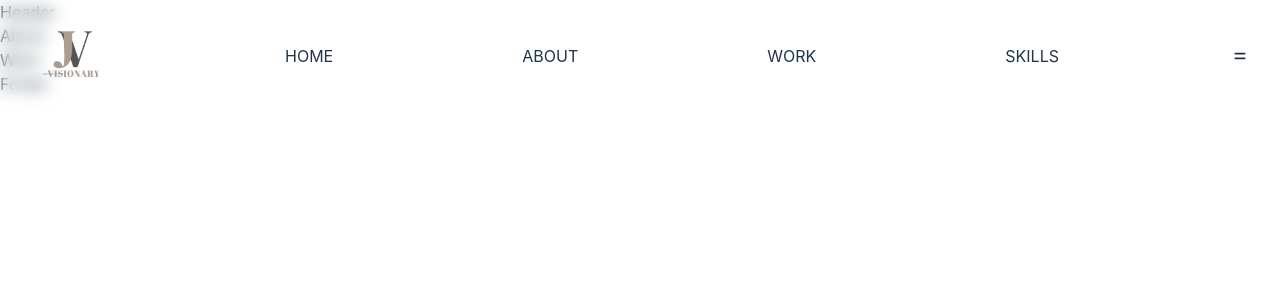
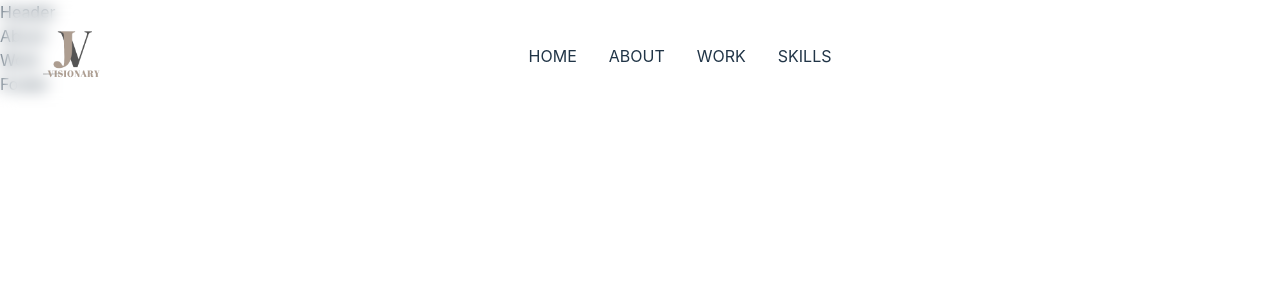
Before and after one commit to jasminepvo/jasmines-visionary, a React (Vite) app in the folder frontend-react/: page / in a window 1280 px wide. Shown: the top 300 px of the page. Built offline with nearby package versions, Linux system fonts and the light colour scheme.

Commit message:
Responsive hamburger menu for navbar

```diff
--- a/frontend-react/src/components/Navbar/Navbar.jsx
+++ b/frontend-react/src/components/Navbar/Navbar.jsx
@@ -11,7 +11,9 @@ const Navbar = () => {
 			<div className="flex justify-start">
 				<img className="h-20 w-25" src={images.logo} alt="logo" />
 			</div>
-			<ul className="hidden md:contents flex-1 flex justify-center items-center">
+
+			{/* Desktop Menu */}
+			<ul className="hidden flex-1 lg:flex justify-center items-center">
 				{["home", "about", "work", "skills"].map((item) => (
 					<li
 						className="mx-4 cursor-pointer flex-col uppercase"
@@ -23,26 +25,35 @@ const Navbar = () => {
 			</ul>
 
 			{/* Hamburger Menu */}
-			<div className="flex justify-center items-center">
-				<HiMenuAlt4 onClick={() => setToggle(true)} />
+			<div className="flex justify-center items-center lg:hidden">
+				<HiMenuAlt4
+					className="bg-taupe w-[35px] h-[35px] fill-white"
+					onClick={() => setToggle(true)}
+				/>
 
 				{toggle && (
 					<motion.div
+						className="fixed top-0 bottom-0 right-0 z-5 p-4 w-4/5 h-screen flex justify-end items-end bg-taupe bg-cover bg-repeat shadow-2xl shadow-charcoal flex-col"
 						whileInView={{ x: [300, 0] }}
 						transition={{ duration: 0.85, ease: "easeOut" }}
 					>
-						<HiX onClick={() => setToggle(false)} />
+						<HiX
+							className="w-[35px] h-[35px] fill-white"
+							onClick={() => setToggle(false)}
+						/>
+						<ul className="list-none m-0 p-0 h-full w-full flex justify-start items-start flex-col">
 							{["home", "about", "work", "skills"].map((item) => (
 								<li
-								// className="fixed z-5 w-4/5 h-screen flex justify-end items-end flex-col bg-charcoal"
+									className="m-4 font-medium text-base uppercase cursor-auto hover:bg-white p-1"
 									key={item}
 								>
-								<div className="fixed z-5 p-4 w-4/5 h-screen flex justify-end items-end flex-col bg-[url('../../assets/bgWhite.png')] bg-white bg-cover bg-repeat" />
+									{/* Close anchor tag after click */}
 									<a href={`#${item}`} onClick={() => setToggle(false)}>
 										{item}
 									</a>
 								</li>
 							))}
+						</ul>
 					</motion.div>
 				)}
 			</div>
--- a/frontend-react/tailwind.config.cjs
+++ b/frontend-react/tailwind.config.cjs
@@ -5,6 +5,7 @@ module.exports = {
 		colors: {
 			taupe: "#AD9D90",
 			charcoal: "#545454",
+			white: "#ffffff",
 		},
 		fontFamily: {
 			Abril: ["Abril Fatface", "cursive"],
```
Also changed, not shown: frontend-react/src/assets/bgWhite.png (added). Lines whose indentation alone changed are shown as unchanged.
